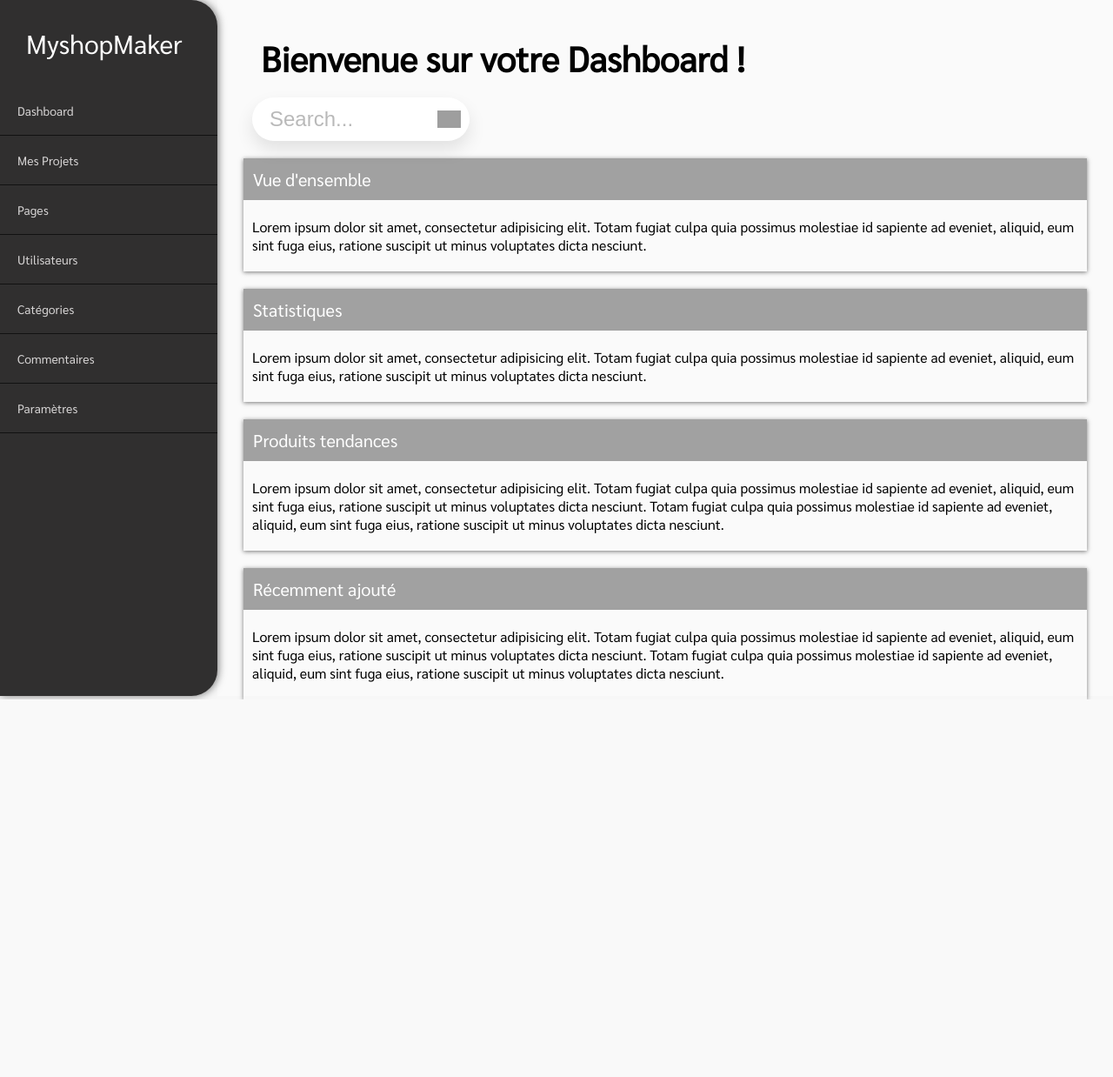
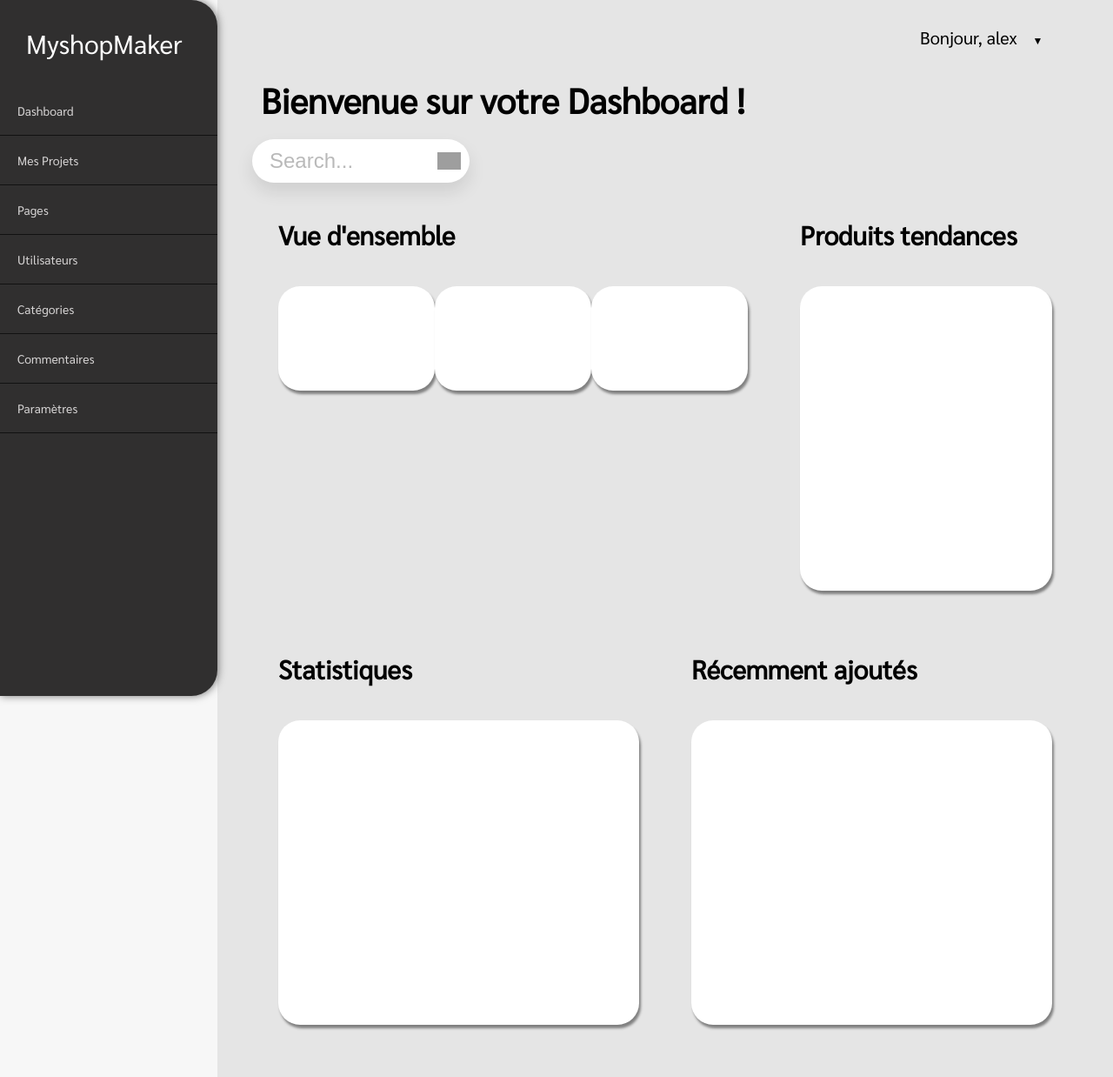
Before and after one commit to hugoassuncaorodrigues/projet_annuel_esgi, a PHP site: page /View/dashboard.view.php in a window 1280 px wide. Shown: the whole page at 87% size. Before the commit the page ends 804 px from the top, so only its background shows below. Run offline with PHP 8.4, Linux system fonts and the light colour scheme; grey boxes are pictures that could not be loaded.

Commit message:
Mise en place des DIV pour remplir les contenus, barre de connexion

```diff
--- a/framework/src/scss/components/_maincontent.scss
+++ b/framework/src/scss/components/_maincontent.scss
@@ -1,22 +1,80 @@
 .main-content {
-	background-color: #fafafa;
+	background-color: #E5E5E5;
 	width: calc(100% - 250px);
-	height: 100%;
+
 	margin-left: 250px;
 	padding: 20px 30px;
 }
-.main-content .panel-wrapper {
-	margin: 20px 0;
-	box-shadow: 0px 1px 5px #777;
+.row1 {
+	display: flex;
+	margin: 10px;
 }
-
-.main-content .panel-wrapper .panel-head {
-	background-color: #A1A1A1;
-	color: #fff;
-	padding: 10px 10px;
-	border: 1px solid #A1A1A1;
+.row2 {
+	display: flex;
+	margin: 10px;
 }
-.main-content .panel-wrapper .panel-body {
-	padding: 20px 10px;
-	font-size: 80%;
+.col1 {
+	flex: 1;
+	padding: 1em;
+	//border: solid;
+	margin: 10px;
 }
+.col2 {
+	flex: 1;
+	padding: 1em;
+	//border: solid;
+	margin: 10px;
+}
+.conteneur1{
+	display: flex;
+	justify-content: space-between;
+}
+.conteneur2{
+	display: flex;
+}
+.conteneur3{
+	display: flex;
+}
+.conteneur4{
+	display: flex;
+}
+.flex1{
+	text-align: center;
+	border: none;
+	margin-top: 40px;
+	width: 180px;
+	height:120px;
+	border-radius: 25px;
+	background-color: #FFFFFF;
+	box-shadow: 2px 4px 3px grey;
+}
+ .flex2{
+	flex-grow: 1;
+	text-align: center;
+	border: none;
+	margin-top: 40px;
+	height: 350px;
+	border-radius: 25px;
+	background-color: #FFFFFF;
+	box-shadow: 2px 4px 3px grey;
+}
+ .flex3{
+	flex-grow: 1;
+	text-align: center;
+	border: none;
+	margin-top: 40px;
+	height: 350px;
+	border-radius: 25px;
+	background-color: #FFFFFF;
+	box-shadow: 2px 4px 3px grey;
+}
+ .flex4{
+	flex-grow: 1;
+	text-align: center;
+	border: none;
+	margin-top: 40px;
+	height: 350px;
+	border-radius: 25px;
+	background-color: #FFFFFF;
+	box-shadow: 2px 4px 3px grey;
+}
--- /dev/null
+++ b/framework/src/scss/components/_profile.scss
@@ -0,0 +1,69 @@
+/*Reset CSS*/
+
+
+#navConnexion{
+    width: 100%;
+    margin: 0 auto;
+
+    position: sticky;
+    top: 0px;
+}
+
+#navConnexion #ulConnexion{
+    list-style-type: none;
+}
+
+#navConnexion #ulConnexion #liConnexion{
+    float: right;
+    width: 25%;
+    text-align: center;
+    position: relative;
+}
+
+#navConnexion #ulConnexion::after{
+    content: "";
+    display: table;
+    clear: both;
+}
+
+#navConnexion #aConnexion{
+    display: block;
+    text-decoration: none;
+    color: black;
+    border-bottom: 2px solid transparent;
+    padding: 10px 0px;
+}
+
+#navConnexion #aConnexion:hover{
+    color: #c0c0c0;
+    border-bottom: 2px solid #c0c0c0;
+}
+
+.sous{
+    display: none;
+    box-shadow: 0px 1px 2px #CCC;
+    background-color: white;
+    position: absolute;
+    width: 100%;
+    z-index: 1000;
+}
+#navConnexion > #ulConnexion #liConnexion:hover .sous{
+    display: block;
+}
+.sous #liConnexion{
+    float: none;
+    width: 100%;
+    text-align: left;
+}
+.sous #aConnexion{
+    padding: 10px;
+    border-bottom: none;
+}
+.sous #aConnexion:hover{
+    border-bottom: none;
+    background-color: RGBa(200,200,200,0.1);
+}
+.deroulant > #aConnexion::after{
+    content:" ▼";
+    font-size: 12px;
+}
--- a/framework/src/scss/main.scss
+++ b/framework/src/scss/main.scss
@@ -7,3 +7,4 @@
 @import "components/header";
 @import "components/maincontent";
 @import "components/searchbar";
+@import "components/profile";
--- a/www/View/dashboard.view.php
+++ b/www/View/dashboard.view.php
@@ -24,48 +24,54 @@
 					<li><a href="#">Catégories</a></li>  <!-- rajouter les pictos -->
 					<li><a href="#">Commentaires</a></li>
 					<li><a href="#">Paramètres</a></li>
-
 				</ul>
 			</nav>
 		</div>
-
 		<div class="main-content">
+			<nav id="navConnexion">
+					<ul id="ulConnexion">
+						<li class="deroulant" id="liConnexion"><a id="aConnexion" href="#">Bonjour, alex &ensp;</a>
+							<ul class="sous">
+							<li id="liConnexion"><a id="aConnexion" href="#">Mon profil</a></li>
+							<li id="liConnexion"><a id="aConnexion" href="#">Aide</a></li>
+							<li id="liConnexion"><a id="aConnexion" href="#">Se déconnecter</a></li>
+					</ul>
+			</nav>
 			<h1>Bienvenue sur votre Dashboard !</h1>
 			<div class="search">
 				<input type="text" maxlength= "12" placeholder="Search..." class="searchbar">
 				<img src="https://images-na.ssl-images-amazon.com/images/I/41gYkruZM2L.png" alt="Magnifying Glass" class="button">
 			</div>
-
-			<div class="panel-wrapper">
-				<div class="panel-head">
-					Vue d'ensemble
+			<div class="row1">
+				<div class="col1">
+					<h2>Vue d'ensemble</h2>
+					<div class="conteneur1">
+						<div class="flex1"></div>
+						<div class="flex1"></div>
+						<div class="flex1"></div>
+					</div>
 				</div>
-				<div class="panel-body">
-					Lorem ipsum dolor sit amet, consectetur adipisicing elit. Totam fugiat culpa quia possimus molestiae id sapiente ad eveniet, aliquid, eum sint fuga eius, ratione suscipit ut minus voluptates dicta nesciunt.
+				<div class="col1">
+					<h2>Produits tendances</h2>
+					<div class="conteneur2">
+						<div class="flex2"></div>
+					</div>
 				</div>
 			</div>
-			<div class="panel-wrapper">
-				<div class="panel-head">
-					Statistiques
+			<div class="row2">
+				<div class="col2">
+					<h2>Statistiques</h2>
+						<div class="conteneur3">
+							<div class="flex3">
+								<canvas id="myChart" width='100%'></canvas>
+							</div>
+						</div>
 				</div>
-				<div class="panel-body">
-					Lorem ipsum dolor sit amet, consectetur adipisicing elit. Totam fugiat culpa quia possimus molestiae id sapiente ad eveniet, aliquid, eum sint fuga eius, ratione suscipit ut minus voluptates dicta nesciunt.
-				</div>
-			</div>
-			<div class="panel-wrapper">
-				<div class="panel-head">
-					Produits tendances
-				</div>
-				<div class="panel-body">
-					Lorem ipsum dolor sit amet, consectetur adipisicing elit. Totam fugiat culpa quia possimus molestiae id sapiente ad eveniet, aliquid, eum sint fuga eius, ratione suscipit ut minus voluptates dicta nesciunt. Totam fugiat culpa quia possimus molestiae id sapiente ad eveniet, aliquid, eum sint fuga eius, ratione suscipit ut minus voluptates dicta nesciunt.
-				</div>
-			</div>
-			<div class="panel-wrapper">
-				<div class="panel-head">
-					Récemment ajouté
-				</div>
-				<div class="panel-body">
-					Lorem ipsum dolor sit amet, consectetur adipisicing elit. Totam fugiat culpa quia possimus molestiae id sapiente ad eveniet, aliquid, eum sint fuga eius, ratione suscipit ut minus voluptates dicta nesciunt. Totam fugiat culpa quia possimus molestiae id sapiente ad eveniet, aliquid, eum sint fuga eius, ratione suscipit ut minus voluptates dicta nesciunt.
+				<div class="col2">
+					<h2>Récemment ajoutés</h2>
+					<div class="conteneur4">
+						<div class="flex4"></div>
+					</div>
 				</div>
 			</div>
 		</div>
--- a/www/dist/main.css
+++ b/www/dist/main.css
@@ -1,6 +1,7 @@
 @import url(https://fonts.googleapis.com/css2?family=Montserrat:ital,wght@0,400;
 
-0,700;1,400;1,700&display=swap);@import url(https://fonts.googleapis.com/css2?family=Lato:ital,wght@0,400;0,700;1,400;1,700&display=swap);@import url(https://fonts.googleapis.com/css?family=Sarabun);body,
+0,700;1,400;1,700&display=swap);@import url(https://fonts.googleapis.com/css2?family=Lato:ital,wght@0,400;0,700;1,400;1,700&display=swap);@import url(https://fonts.googleapis.com/css?family=Sarabun);@charset "UTF-8";
+body,
 html {
   font-family: "Lato", sans-serif;
   font-size: 20px;
@@ -537,28 +538,93 @@ header .logo span {
 }
 
 .main-content {
-  background-color: #fafafa;
+  background-color: #E5E5E5;
   width: calc(100% - 250px);
-  height: 100%;
   margin-left: 250px;
   padding: 20px 30px;
 }
 
-.main-content .panel-wrapper {
-  margin: 20px 0;
-  box-shadow: 0px 1px 5px #777;
+.row1 {
+  display: flex;
+  margin: 10px;
 }
 
-.main-content .panel-wrapper .panel-head {
-  background-color: #A1A1A1;
-  color: #fff;
-  padding: 10px 10px;
-  border: 1px solid #A1A1A1;
+.row2 {
+  display: flex;
+  margin: 10px;
 }
 
-.main-content .panel-wrapper .panel-body {
-  padding: 20px 10px;
-  font-size: 80%;
+.col1 {
+  flex: 1;
+  padding: 1em;
+  margin: 10px;
+}
+
+.col2 {
+  flex: 1;
+  padding: 1em;
+  margin: 10px;
+}
+
+.conteneur1 {
+  display: flex;
+  justify-content: space-between;
+}
+
+.conteneur2 {
+  display: flex;
+}
+
+.conteneur3 {
+  display: flex;
+}
+
+.conteneur4 {
+  display: flex;
+}
+
+.flex1 {
+  text-align: center;
+  border: none;
+  margin-top: 40px;
+  width: 180px;
+  height: 120px;
+  border-radius: 25px;
+  background-color: #FFFFFF;
+  box-shadow: 2px 4px 3px grey;
+}
+
+.flex2 {
+  flex-grow: 1;
+  text-align: center;
+  border: none;
+  margin-top: 40px;
+  height: 350px;
+  border-radius: 25px;
+  background-color: #FFFFFF;
+  box-shadow: 2px 4px 3px grey;
+}
+
+.flex3 {
+  flex-grow: 1;
+  text-align: center;
+  border: none;
+  margin-top: 40px;
+  height: 350px;
+  border-radius: 25px;
+  background-color: #FFFFFF;
+  box-shadow: 2px 4px 3px grey;
+}
+
+.flex4 {
+  flex-grow: 1;
+  text-align: center;
+  border: none;
+  margin-top: 40px;
+  height: 350px;
+  border-radius: 25px;
+  background-color: #FFFFFF;
+  box-shadow: 2px 4px 3px grey;
 }
 
 *,
@@ -626,3 +692,77 @@ h1 {
 .searchbar::placeholder {
   opacity: 0.5;
 }
+
+/*Reset CSS*/
+
+#navConnexion {
+  width: 100%;
+  margin: 0 auto;
+  position: -webkit-sticky;
+  position: sticky;
+  top: 0px;
+}
+
+#navConnexion #ulConnexion {
+  list-style-type: none;
+}
+
+#navConnexion #ulConnexion #liConnexion {
+  float: right;
+  width: 25%;
+  text-align: center;
+  position: relative;
+}
+
+#navConnexion #ulConnexion::after {
+  content: "";
+  display: table;
+  clear: both;
+}
+
+#navConnexion #aConnexion {
+  display: block;
+  text-decoration: none;
+  color: black;
+  border-bottom: 2px solid transparent;
+  padding: 10px 0px;
+}
+
+#navConnexion #aConnexion:hover {
+  color: #c0c0c0;
+  border-bottom: 2px solid #c0c0c0;
+}
+
+.sous {
+  display: none;
+  box-shadow: 0px 1px 2px #CCC;
+  background-color: white;
+  position: absolute;
+  width: 100%;
+  z-index: 1000;
+}
+
+#navConnexion > #ulConnexion #liConnexion:hover .sous {
+  display: block;
+}
+
+.sous #liConnexion {
+  float: none;
+  width: 100%;
+  text-align: left;
+}
+
+.sous #aConnexion {
+  padding: 10px;
+  border-bottom: none;
+}
+
+.sous #aConnexion:hover {
+  border-bottom: none;
+  background-color: RGBa(200, 200, 200, 0.1);
+}
+
+.deroulant > #aConnexion::after {
+  content: " \25BC";
+  font-size: 12px;
+}
```
Also changed, not shown: deroulante.css (added, +73 -0 lines).
